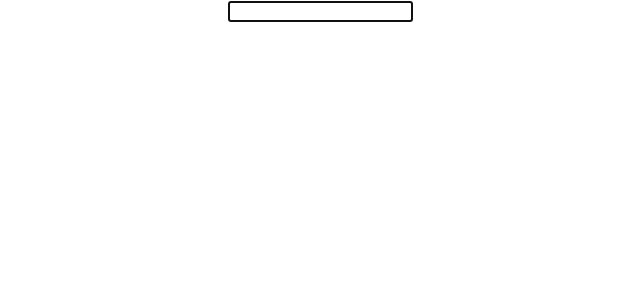
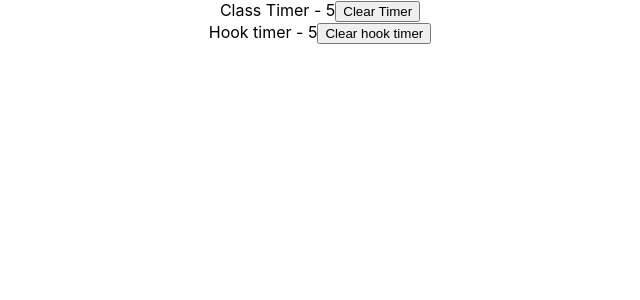
Before and after one commit to ginow/react-codevolution, a React (Create React App) app in the folder state-hook/: page / in a window 1280 px wide. Shown: the top 300 px of the page, without its empty margins (320-960 px from the left). Built offline with nearby package versions, Linux system fonts and the light colour scheme.

Commit message:
useRef: another scenario, interval not defined error

```diff
--- a/state-hook/src/App.js
+++ b/state-hook/src/App.js
@@ -1,13 +1,15 @@
 import React from 'react'
 import './App.css';
-import FocusInput from './components/FocusInput';
+import ClassTimer from './components/ClassTimer';
+import HookTimer from './components/HookTimer';
 
 export const CountContext = React.createContext()
 
 function App() {
   return (
     <div className='App'>
-      <FocusInput></FocusInput>
+      <ClassTimer></ClassTimer>
+      <HookTimer></HookTimer>
     </div>
   );
 }
--- /dev/null
+++ b/state-hook/src/components/ClassTimer.js
@@ -0,0 +1,33 @@
+// To show another usage of useRef
+// Below is using class component, same needs to be done in functional component
+import React, { Component } from 'react'
+
+class ClassTimer extends Component {
+    interval
+    constructor(props) {
+        super(props)
+
+        this.state = {
+            timer: 0
+        }
+    }
+    componentDidMount() {
+        this.interval = setInterval(() => {
+            this.setState(prevState => ({ timer: prevState.timer + 1 }))
+        }, 1000)
+    }
+    componentWillUnmount() {
+        clearInterval(this.interval)
+    }
+
+    render() {
+        return (
+            <div>
+                Class Timer - {this.state.timer}
+                <button onClick={() => clearInterval(this.interval)}>Clear Timer</button>
+            </div>
+        )
+    }
+}
+
+export default ClassTimer
--- /dev/null
+++ b/state-hook/src/components/HookTimer.js
@@ -0,0 +1,24 @@
+import React, { useState, useEffect } from 'react'
+
+function HookTimer() {
+    const [timer, setTimer] = useState(0)
+    useEffect(() => {
+        const interval = setInterval(() => {
+            setTimer(prevTimer => prevTimer + 1)
+        }, 1000)
+        return () => {
+            clearInterval(interval)
+        }
+    }, [])
+    return (
+        <div>
+            Hook timer - {timer}
+            {/*interval is not defined error, because it is inside useEffect
+              this is where useRef helps
+            */}
+            <button onClick={() => clearInterval(interval)}>Clear hook timer</button>
+        </div>
+    )
+}
+
+export default HookTimer
```
